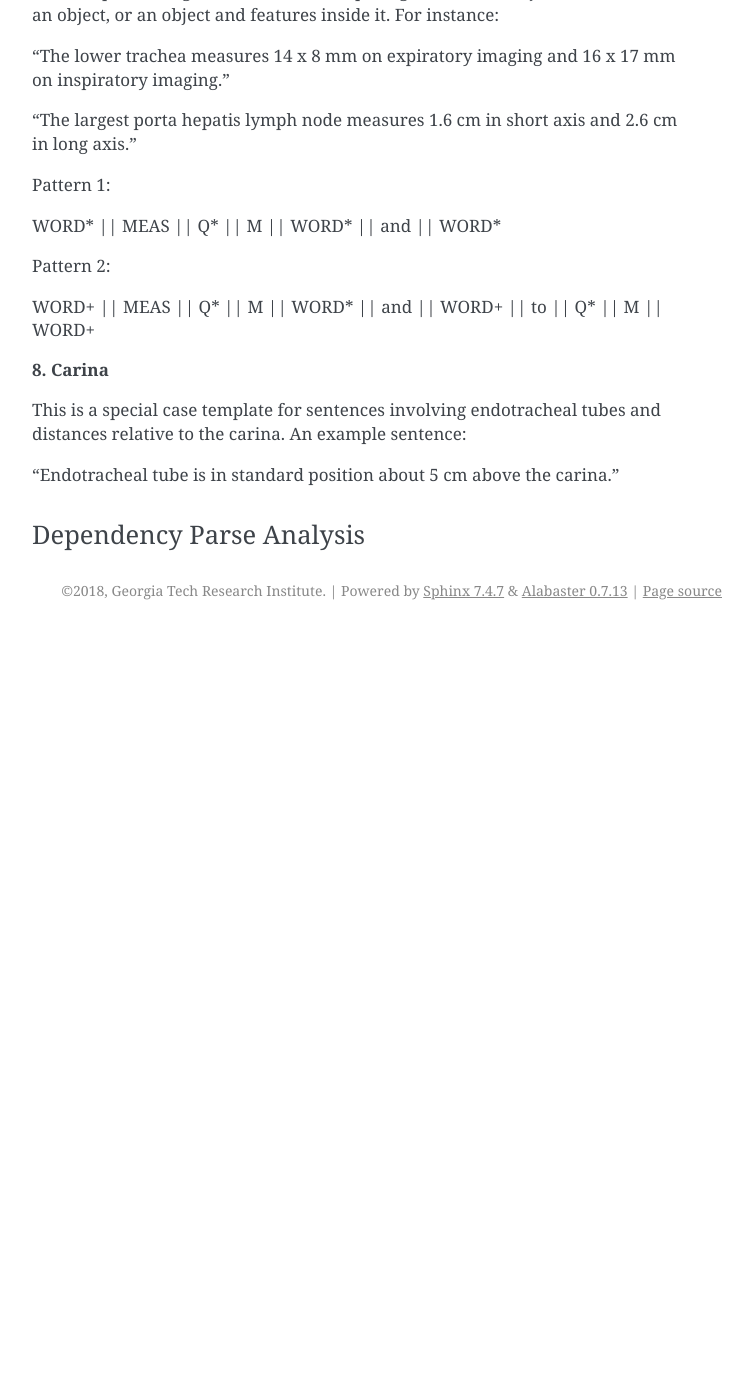
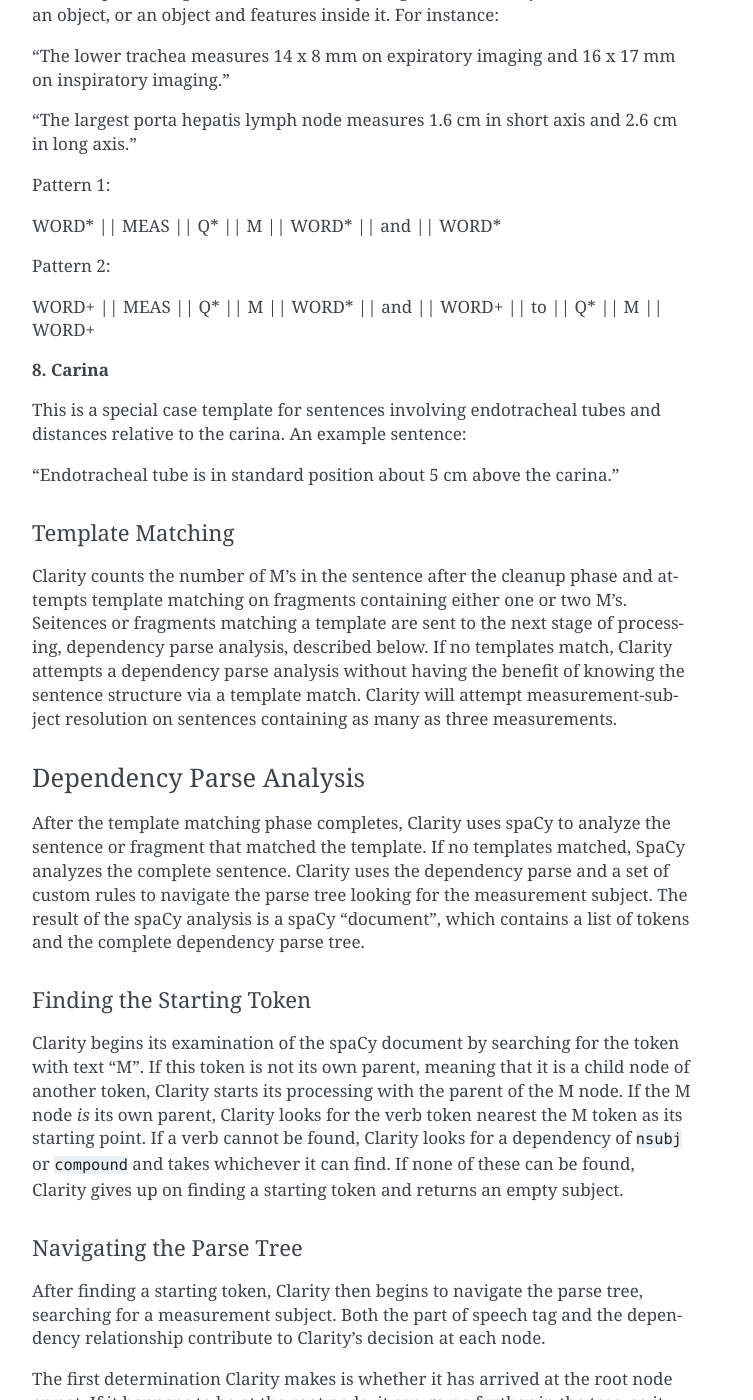
Before and after one commit to ClarityNLP/ClarityNLP, a Sphinx documentation site: the page built from docs/algorithms/measurement_subject_resolution.rst, in a window 1280 px wide and 1400 px high, scrolled down 10976 px. Shown: the whole window, without its empty margins (388-1141 px from the left). Built offline with Sphinx 7.4.7, drawn with Linux system fonts in a browser that asks for light colours; before the commit the page ends 11606 px from its top, so only the background shows below that; some of the changed text lies outside the part shown.

Commit message:
working on parse tree navigation section of subj-meas resolution doc

```diff
--- a/docs/algorithms/measurement_subject_resolution.rst
+++ b/docs/algorithms/measurement_subject_resolution.rst
@@ -498,5 +498,107 @@
 "Endotracheal tube is in standard position about 5 cm above the carina."
 
 
+Template Matching
+^^^^^^^^^^^^^^^^^
+
+Clarity counts the number of M's in the sentence after the cleanup phase and
+attempts template matching on fragments containing either one or two M's.
+Seitences or fragments matching a template are sent to the next stage of
+processing, dependency parse analysis, described below. If no templates match,
+Clarity attempts a dependency parse analysis without having the benefit of
+knowing the sentence structure via a template match. Clarity will attempt
+measurement-subject resolution on sentences containing as many as three
+measurements.
+
+
 Dependency Parse Analysis
 -------------------------
+
+After the template matching phase completes, Clarity uses spaCy to analyze the
+sentence or fragment that matched the template. If no templates matched, SpaCy
+analyzes the complete sentence. Clarity uses the dependency parse and a set of
+custom rules to navigate the parse tree looking for the measurement subject.
+The result of the spaCy analysis is a spaCy "document", which contains a list
+of tokens and the complete dependency parse tree.
+
+Finding the Starting Token
+^^^^^^^^^^^^^^^^^^^^^^^^^^
+
+Clarity begins its examination of the spaCy document by searching for the token
+with text "M". If this token is not its own parent, meaning that it is a child
+node of another token, Clarity starts its processing with the parent of the M
+node. If the M node *is* its own parent, Clarity looks for the verb token
+nearest the M token as its starting point. If a verb cannot be found, Clarity
+looks for a dependency of ``nsubj`` or ``compound`` and takes whichever it
+can find. If none of these can be found, Clarity gives up on finding a starting
+token and returns an empty subject.
+
+Navigating the Parse Tree
+^^^^^^^^^^^^^^^^^^^^^^^^^
+
+After finding a starting token, Clarity then begins to navigate the parse
+tree, searching for a measurement subject. Both the part of speech tag
+and the dependency relationship contribute to Clarity's decision at each node.
+
+The first determination Clarity makes is whether it has arrived at the root
+node or not. If it happens to be at the root node, it can go no further in
+the tree, so it looks for a measurement subject amongst the children of the
+root node, if any.
+
+If a verb is encountered when navigating the parse tree, a check is made on
+the dependency for the verb token. If it is "nsubj", meaning the nominal
+subject of the sentence, experimentation suggests that the part of speech
+tag was probably incorrectly set to VERB instead of NOUN. The token is saved
+and used as a candidate subject. If the verb is a measurement verb, the parent
+token is selected as a candidate subject.
+
+If a noun is encountered, Clarity's decision depends on the dependency label
+for the token. Some dependency relationships are ignorable, which means that
+the parent node linked to a child with an ignorable dependency cannot be the
+measurement subject. These ignorable dependency relationships are:
+
+======================= =======================================================
+spaCy Dependency Label  Meaning
+======================= =======================================================
+acomp                   aaa
+attr                    bbb
+conj                    ccc
+dobj                    ddd
+pcomp                   eee
+pobj                    fff
+prep                    ggg
+======================= =======================================================
+
+Any noun token linked to its parent via an ignorable dependency is ignored, and
+Clarity moves up one level in the tree to the parent node.
+
+Clarity applies several other empirically determined rules for handling special
+cases, such as when it encounters the preposition "with".  Normally
+prepositions are ignored during tree navigation by continuing on to their
+parent node. The word "with" deserves special handling, because sometimes it
+is used as a conjunction to link two clauses that could have been independent
+sentences. To illustrate, consider these sentences taken from the MIMIC
+corpus:
+
+"Extensive, pronounced cervical lymphadenopathy throughout levels II through
+IV, with lymph nodes measuring up to 2 cm."
+
+"Additional lesions include a 6 mm ring-enhancing mass within the left
+lentiform nucleus, a 10 mm peripherally based mass within the anterior left
+frontal lobe as well as a more confluent plaque-like mass with a broad base
+along the tentorial surface measuring approximately 2 cm in greatest
+dimension."
+
+In the first example, the preposition "with" separates two independent
+clauses and is used essentially as a conjuction. The subject of the 2 cm
+measurement is "lymph nodes", which happens to be the object of the preposition
+"with". In this case the objects of the preposition "with" cannot be ignored.
+
+In the second example, the preposition "with" has an object that can be
+ignored. The subject of the 2 cm measurement, "mass", is not part of the
+prepositional phrase associated with the word "with".
+
+Clarity does not have an unambiguous method for distinguishing between these
+two cases in all instances. So whenever it encounters the preposition "with",
+it saves the object of that preposition as a candidate measurement subject and
+continues navigating the tree.
```
